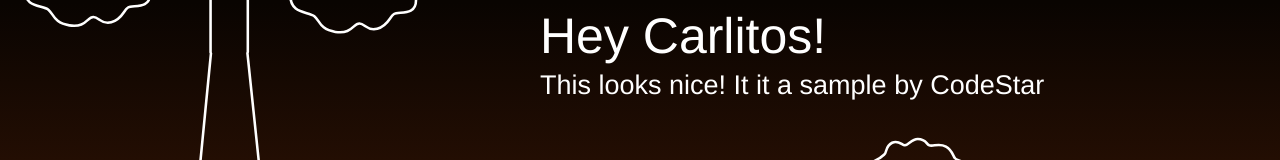
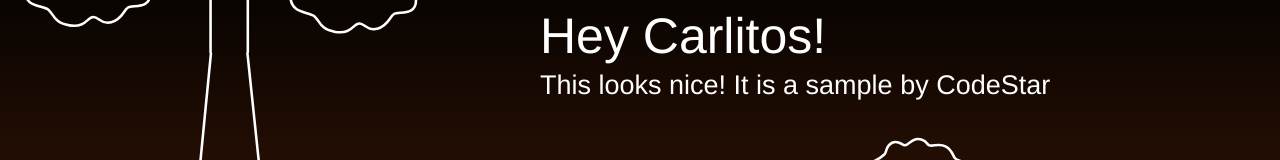
Before and after one commit to carlosscg/first-golang, a plain HTML site: page public/index.html in a window 1280 px wide. Shown: the part 398-558 px from the top of the page. Drawn offline with Linux system fonts and the light colour scheme.

Commit message:
sss
....

```diff
--- a/public/index.html
+++ b/public/index.html
@@ -65,7 +65,7 @@
         <div class="message">
             <div class="text">
                 <h1>Hey Carlitos!</h1>
-                <h2>This looks nice! It it a sample by CodeStar</h2>
+                <h2>This looks nice! It is a sample by CodeStar</h2>
             </div>
         </div>
     </div>
```
